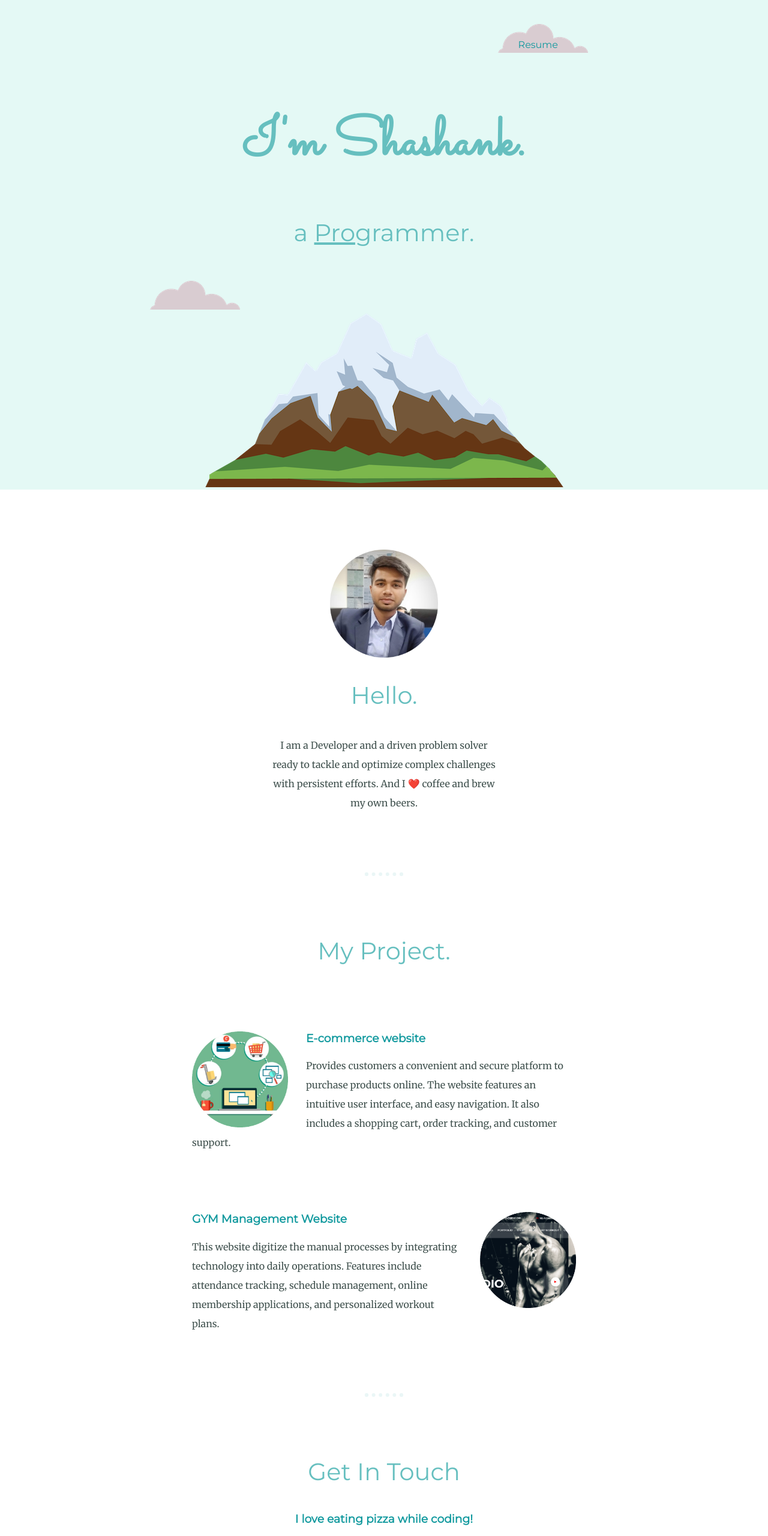
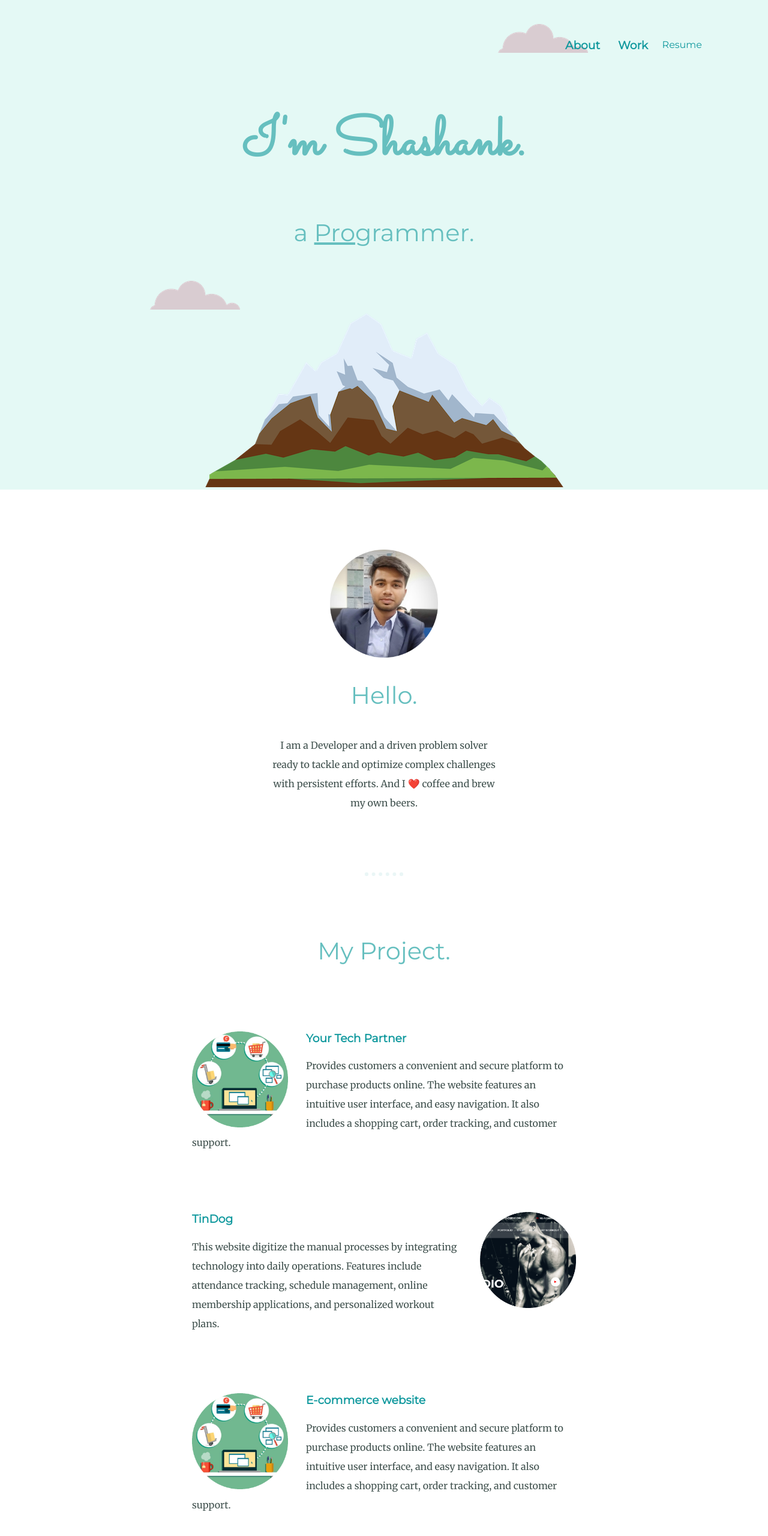
Before and after one commit to shashank7200/my-Portfolio-website, a plain HTML site: page index.html in a window 1280 px wide. Shown: the top 2560 px of the page at 60% size. Drawn offline with Linux system fonts and the light colour scheme.

Commit message:
added projecs

```diff
--- a/css/style.css
+++ b/css/style.css
@@ -88,8 +88,21 @@ hr {
 
 .resume {
     position: absolute;
-    right: 330px;
+    right: 90px;
     top: 55px;
+}
+
+#work {
+    position: absolute;
+    right: 200px;
+    top: 45px;
+
+}
+
+#about{
+    position: absolute;
+    top: 45px;
+    right: 280px;
 }
 
 .comp-img {
--- a/index.html
+++ b/index.html
@@ -12,6 +12,8 @@
 <body>
     <div class="topCont">
         <img class="top-cloud" src="cloud.png" alt="cloud-img">
+        <h3 id="about">About</h3>
+        <h3 id="work">Work</h3>
         <a class="resume" href="resume.pdf">Resume</a>
         <h1>I'm Shashank.</h1>
         <h2>a <span class="pro">Pro</span>grammer.</h2>
@@ -32,16 +34,35 @@
 
           <div class="skill-row">
             <img class="comp-img" src="ecom.png" alt="">
+            <h3>Your Tech Partner</h3>
+            <p class="code-skill-desc">Provides customers a convenient and secure platform to purchase products online. The
+              website features an intuitive user interface, and easy navigation. It also includes a shopping cart, order tracking,
+              and customer support.</p>
+          </div>
+
+          <div class="skill-row">
+            <img class="gym-img" src="gym.png" alt="gym image">
+            <h3>TinDog</h3>
+            <p>This website digitize the manual processes by integrating technology into daily operations. Features include
+              attendance tracking, schedule management, online membership applications, and personalized workout plans.</p>
+          </div>
+          </div>
+
+          <div class="skill-row">
+            <img class="comp-img" src="ecom.png" alt="">
             <h3>E-commerce website</h3>
-            <p class="code-skill-desc">Provides customers a convenient and secure platform to purchase products online. The website features an intuitive user interface, and easy navigation. It also includes a shopping cart, order tracking, and customer support.</p>
+            <p class="code-skill-desc">Provides customers a convenient and secure platform to purchase products online. The
+              website features an intuitive user interface, and easy navigation. It also includes a shopping cart, order tracking,
+              and customer support.</p>
           </div>
 
           <div class="skill-row">
             <img class="gym-img" src="gym.png" alt="gym image">
             <h3>GYM Management Website</h3>
-            <p>This website digitize the manual processes by integrating technology into daily operations. Features include attendance tracking, schedule management, online membership applications, and personalized workout plans.</p>
+            <p>This website digitize the manual processes by integrating technology into daily operations. Features include
+              attendance tracking, schedule management, online membership applications, and personalized workout plans.</p>
           </div>
-        </div>
+          </div>
 
         <hr>
         <div class="contact-me">
```
Also changed, not shown: 1 other file.
